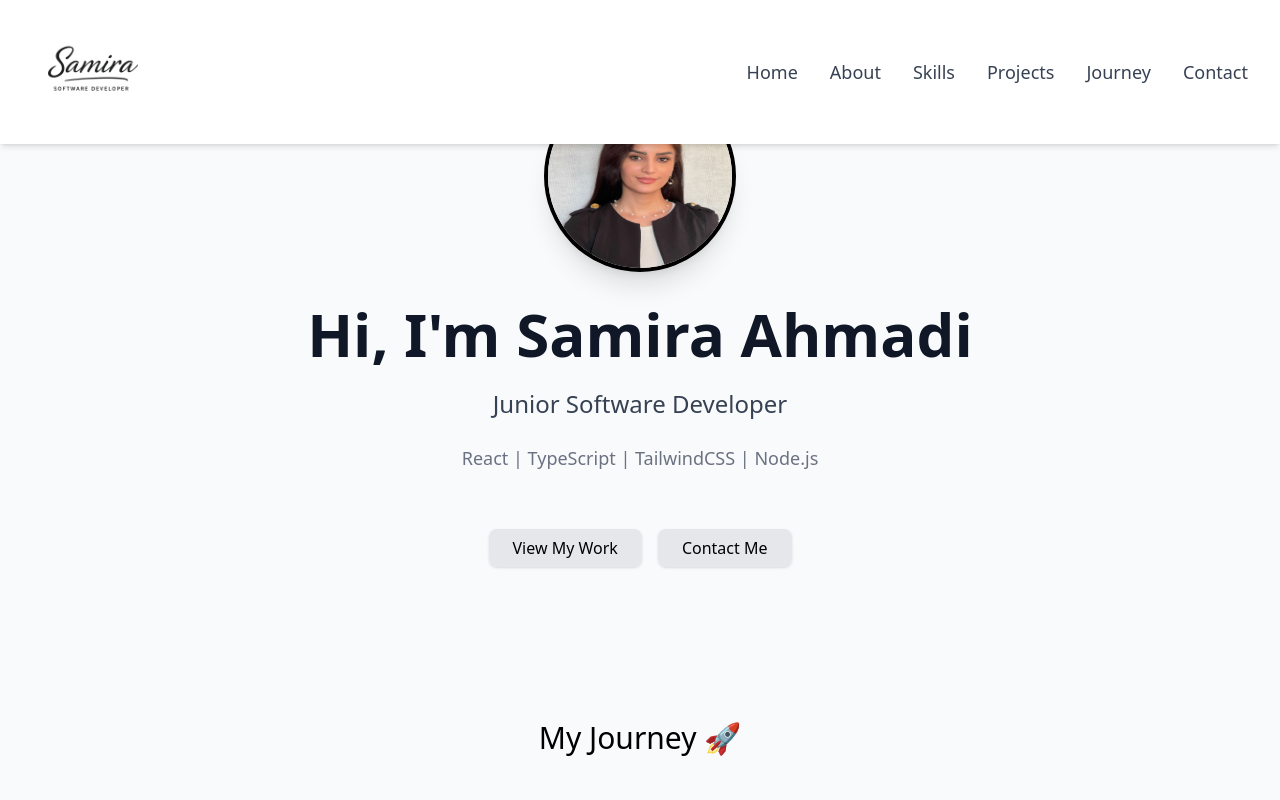
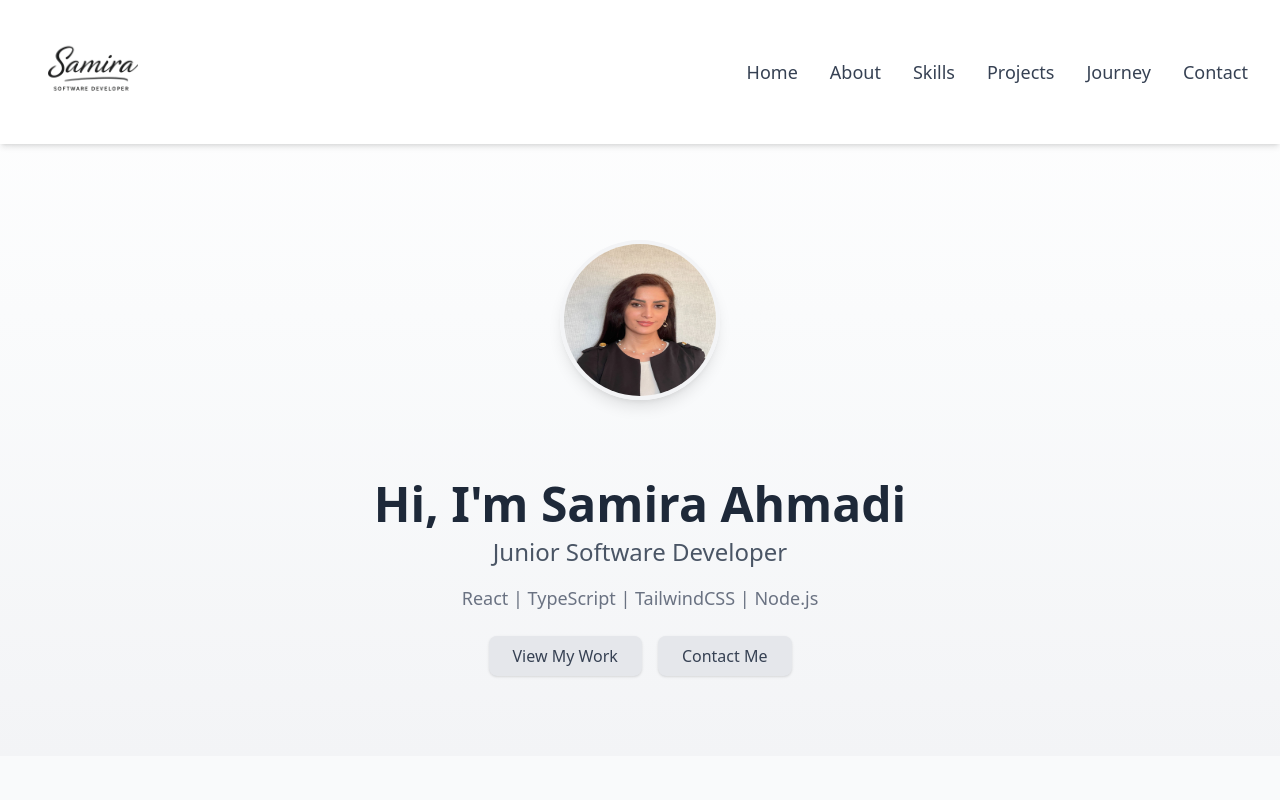
Before and after one commit to samira313/portfolio, a React (Vite) app: page / in a window 1280 px wide. Shown: the top 800 px of the page. Built offline with nearby package versions, Linux system fonts and the light colour scheme.

Commit message:
add TailwindCSS styling for profile image

```diff
--- a/src/sections/Hero.tsx
+++ b/src/sections/Hero.tsx
@@ -1,4 +1,4 @@
-import profileImage from "../assets/profile.jpeg";
+
 
 type HeroProps = {
   profileImage: string;
@@ -7,38 +7,45 @@ type HeroProps = {
   skills: string[];
 };
 
-export default function Hero({ name, title, skills }: HeroProps) {
+export default function Hero({ profileImage, name, title, skills }: HeroProps) {
   return (
-    <section className="flex flex-col items-center justify-center text-center py-20 bg-gray-50">
+    <section
+      id="hero"
+      className="flex flex-col items-center justify-center text-center py-20 bg-gradient-to-b from-white via-gray-50 to-gray-100"
+    >
+      {/* Profile Image */}
       <img
         src={profileImage}
         alt={name}
-        className="w-48 h-48 rounded-full shadow-xl border-4 border-primary mb-8"
+        className="w-40 h-40 rounded-full shadow-lg border-4 border-gray-100 mb-20 mt-40"
       />
 
-      <h1 className="text-6xl font-extrabold text-gray-900 mb-6">
+      {/* Name */}
+      <h1 className="text-4xl md:text-5xl font-extrabold text-gray-800 mb-2">
         Hi, I'm <span className="text-primary">{name}</span>
       </h1>
 
-      <p className="text-2xl text-gray-700 font-medium mb-6">
+      {/* Title */}
+      <h2 className="text-xl md:text-2xl font-medium text-gray-600 mb-4">
         {title}
-      </p>
+      </h2>
 
-      <p className="text-lg text-gray-500 mb-10">
+      {/* Skills */}
+      <p className="text-gray-500 text-lg max-w-xl mb-6">
         {skills.join(" | ")}
       </p>
 
-      {/* --- Call to Action Buttons --- */}
-      <div className="mt-6 space-x-4">
+      {/* Buttons */}
+      <div className="flex space-x-4">
         <a
           href="#projects"
-          className="bg-gray-200 px-6 py-2 rounded-lg shadow hover:bg-gray-300"
+          className="px-6 py-2 bg-gray-200 text-gray-700 rounded-lg shadow hover:bg-gray-300 transition"
         >
           View My Work
         </a>
         <a
           href="#contact"
-          className="bg-gray-200 px-6 py-2 rounded-lg shadow hover:bg-gray-300"
+          className="px-6 py-2 bg-gray-200 text-gray-700 rounded-lg shadow hover:bg-gray-300 transition"
         >
           Contact Me
         </a>
```
